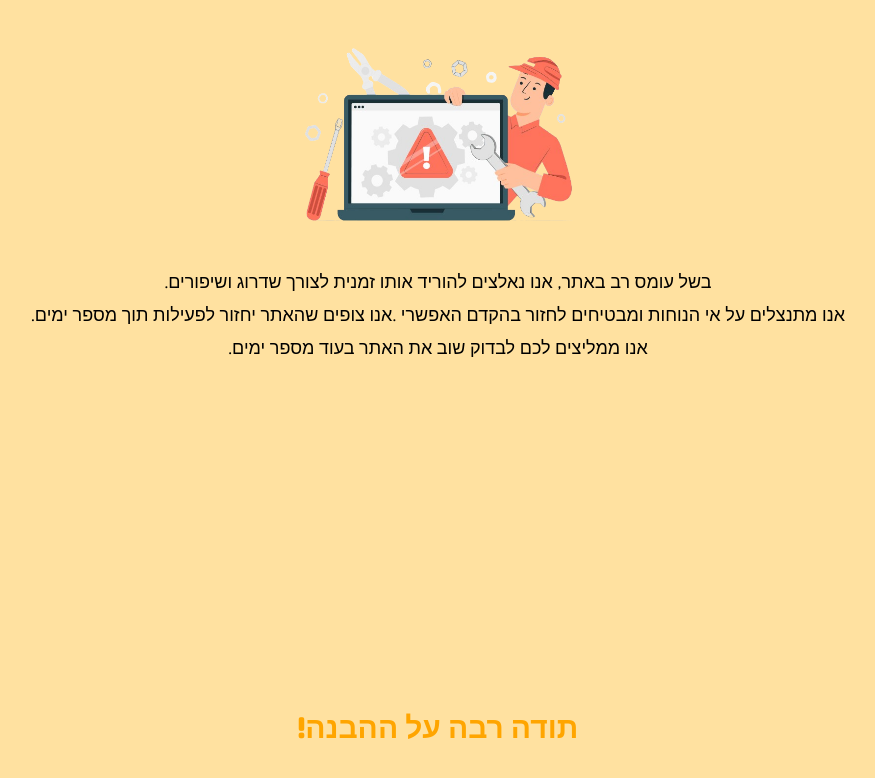
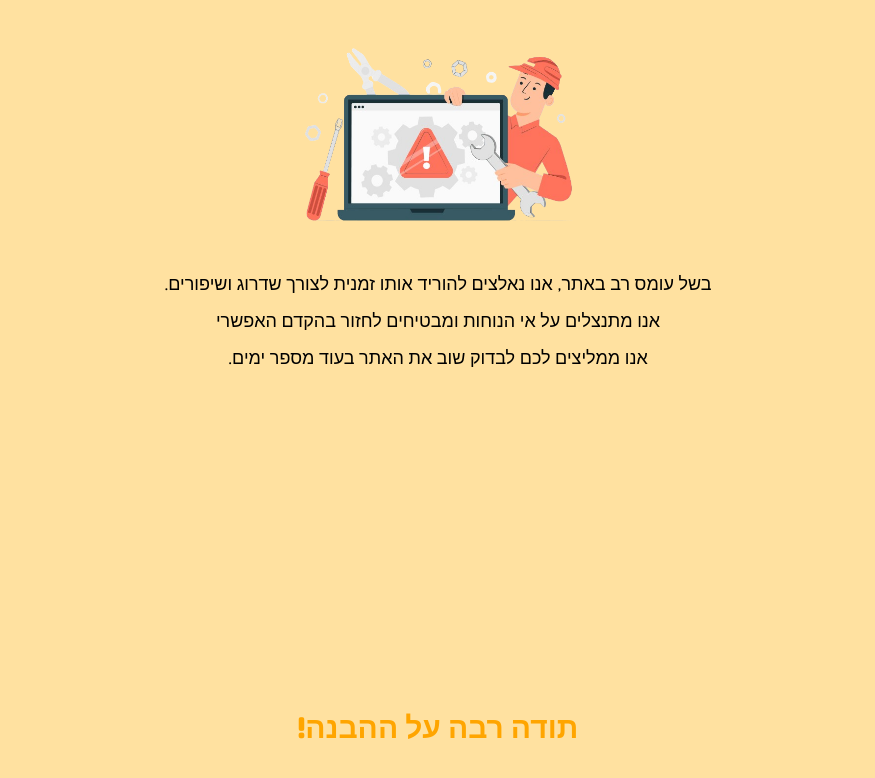
Before and after one commit to PoratEyal/Training-content-AI, a React (Create React App) app: page / in a window 1280 px wide. Shown: the top 778 px of the page, without its empty margins (381-1256 px from the left). Built offline with nearby package versions, Linux system fonts and the light colour scheme; no server answers.

Commit message:
ui changes

```diff
--- a/src/pages/maintenance/maintenance.js
+++ b/src/pages/maintenance/maintenance.js
@@ -10,7 +10,6 @@ function Maintenance() {
 
         <div className={styles.div}>
             אנו מתנצלים על אי הנוחות ומבטיחים לחזור בהקדם האפשרי
-            .אנו צופים שהאתר יחזור לפעילות תוך מספר ימים.
         </div>
 
         <div className={styles.div}>
--- a/src/pages/maintenance/maintenance.module.css
+++ b/src/pages/maintenance/maintenance.module.css
@@ -13,6 +13,7 @@
 }
 
 .div{
+    line-height: 27px;
     text-align: center;
     margin-bottom: 10px;
     font-size: 18px;
```
